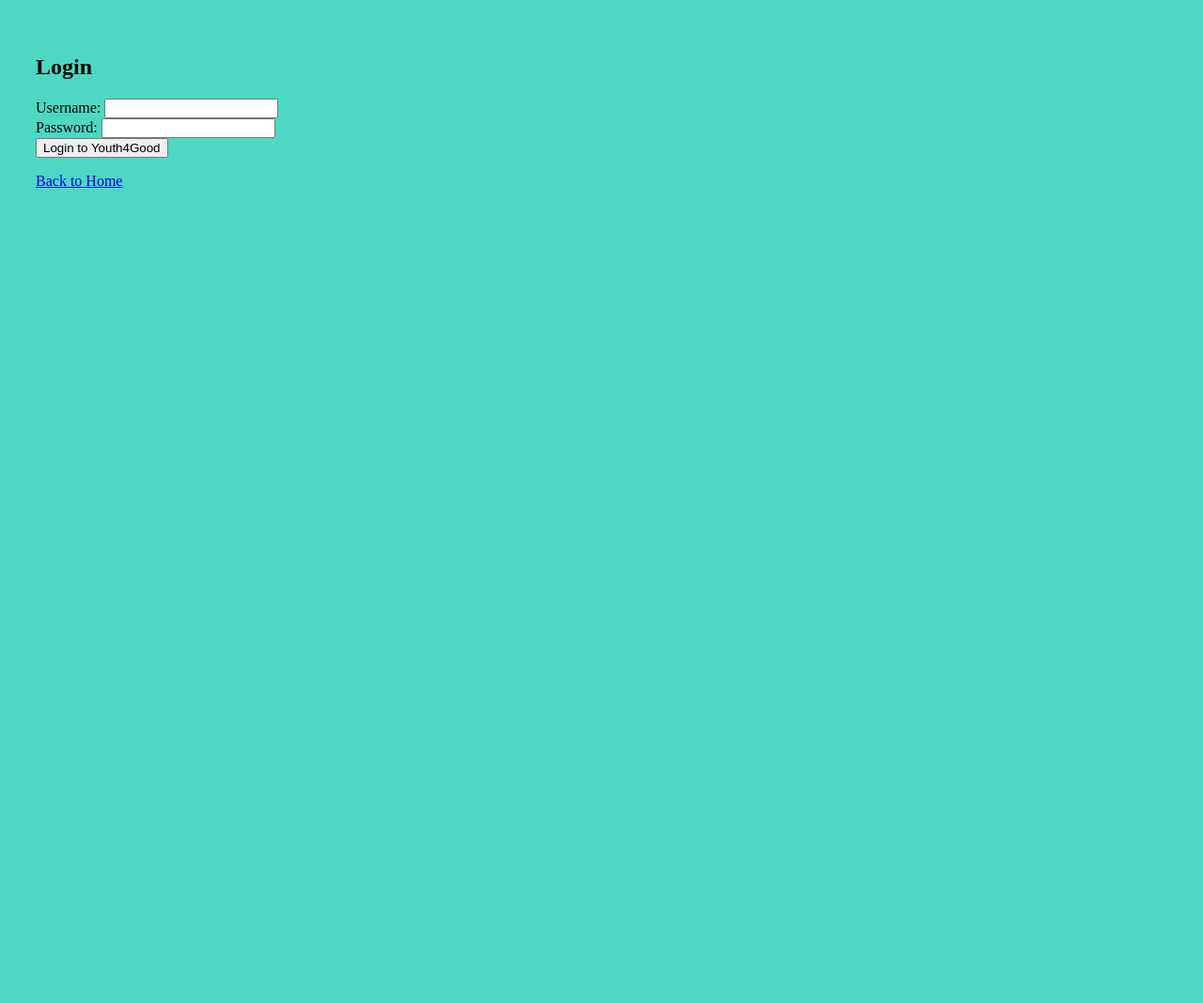
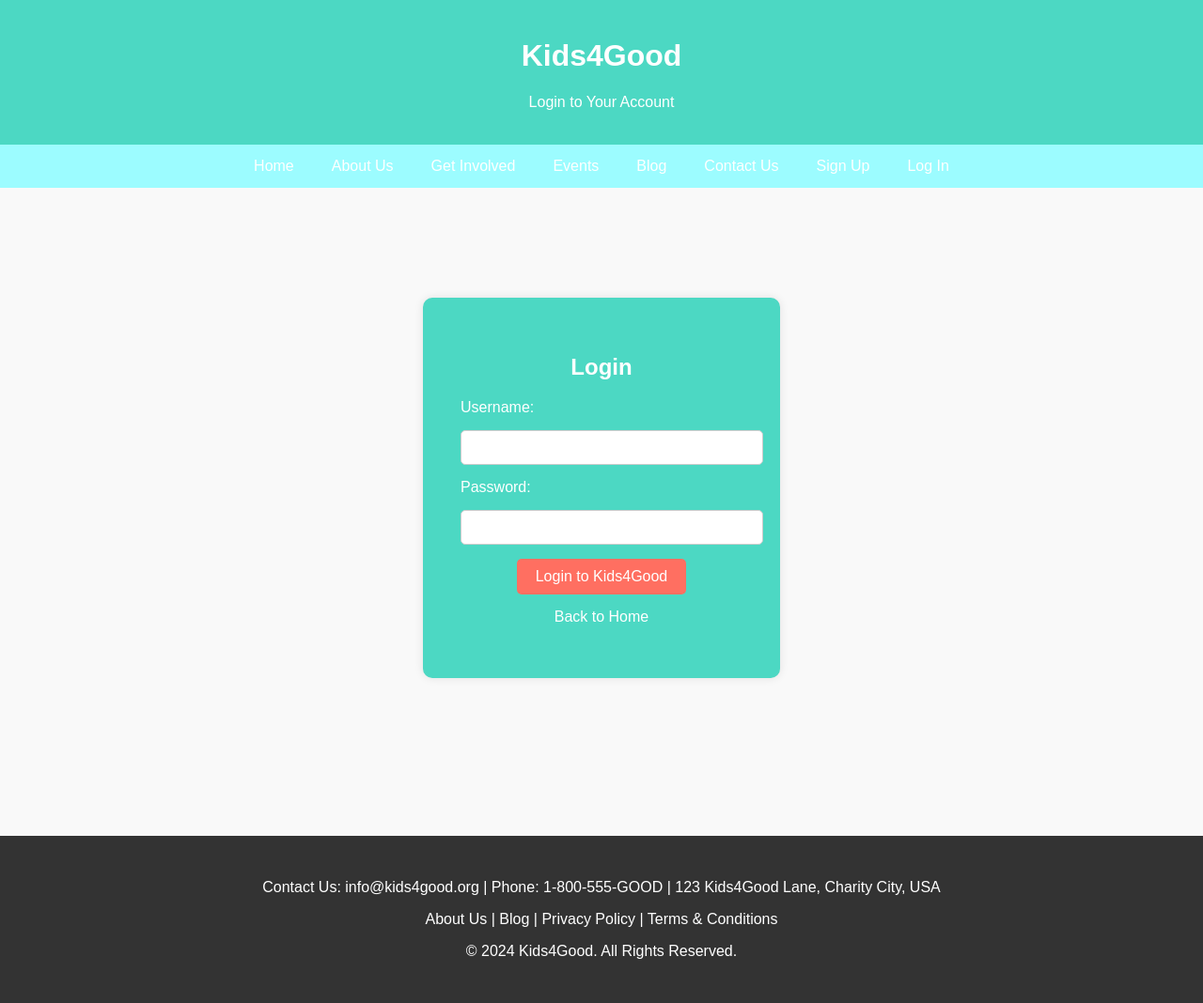
Before and after one commit to noob10293/Youth4Good, a website: page login.html in a window 1280 px wide. Shown: the whole page at 94% size. Before the commit the page ends 800 px from the top, so only its background shows below. Drawn offline with Linux system fonts and the light colour scheme.

Commit message:
bomboclaat

```diff
--- a/login.html
+++ b/login.html
@@ -3,31 +3,145 @@
 <head>
   <meta charset="UTF-8">
   <meta name="viewport" content="width=device-width, initial-scale=1.0">
-  <title>Login</title>
+  <title>Kids4Good | Login</title>
   <style>
-      body{
-      background-color: #4cd8c3;
-      padding: 30px;
+      body {
+          font-family: Arial, sans-serif;
+          margin: 0;
+          padding: 0;
+          background-color: #f9f9f9;
           color: rgb(0, 0, 0);
       }
-      div {
-      text-align:center;
-      width: 20rem;
-      height: 30rem;
+      header {
+          background-color: #4Cd8c3;
+          padding: 20px;
+          color: white;
+          text-align: center;
+      }
+      nav {
+          display: flex;
+          justify-content: center;
+          background-color: #9bfcfffa;
+      }
+      nav a {
+          color: white;
+          padding: 14px 20px;
+          text-decoration: none;
+          text-align: center;
+      }
+      nav a:hover {
+          background-color: #ddd;
+          color: black;
+      }
+      .login-container {
+          display: flex;
+          justify-content: center;
+          align-items: center;
+          height: 80vh;
+      }
+      .login-box {
+          background-color: #4cd8c3;
+          padding: 40px;
+          border-radius: 10px;
+          box-shadow: 0 0 10px rgba(0, 0, 0, 0.1);
+          width: 300px;
+          text-align: center;
+      }
+      .login-box h2 {
+          margin-bottom: 20px;
+      }
+      .login-box label, .login-box input {
+          display: block;
+          width: 100%;
+          margin-bottom: 15px;
+          text-align: left;
+      }
+      .login-box input {
+          padding: 10px;
+          border-radius: 5px;
+          border: 1px solid #ccc;
+      }
+      .login-box button {
+          background-color: #ff6f61;
+          color: white;
+          padding: 10px 20px;
+          border: none;
+          cursor: pointer;
+          border-radius: 5px;
+          font-size: 16px;
+      }
+      .login-box button:hover {
+          background-color: #ff5036;
+      }
+      .login-box p {
+          margin-top: 15px;
+      }
+      .login-box a {
+          color: white;
+          text-decoration: none;
+      }
+      footer {
+          background-color: #333;
+          color: white;
+          text-align: center;
+          padding: 30px;
+          margin-top: 50px;
+      }
+      footer a {
+          color: white;
+          text-decoration: none;
+      }
+      footer a:hover {
+          text-decoration: underline;
       }
   </style>
 </head>
 <body>
+
+    <!-- Header -->
+    <header>
+        <h1>Kids4Good</h1>
+        <p>Login to Your Account</p>
+    </header>
+
+    <!-- Navigation -->
+    <nav>
+      <a href="#">Home</a>
+      <a href="#">About Us</a>
+      <a href="getInvolved.html">Get Involved</a>
+      <a href="#">Events</a>
+      <a href="#">Blog</a>
+      <a href="#">Contact Us</a>
+      <a href ="signup.html">Sign Up</button>
+      <a href = "login.html">Log In</button>
+  </nav>
+
+    <!-- Login Form -->
+    <div class="login-container">
+        <div class="login-box">
             <h2>Login</h2>
             <form action="/login" method="post">
                 <label for="username">Username:</label>
                 <input type="text" id="username" name="username" required>
-    <br>
                 <label for="password">Password:</label>
                 <input type="password" id="password" name="password" required>
-    <br>
-    <button type="submit">Login to Youth4Good</button>
+                <button type="submit">Login to Kids4Good</button>
             </form>
             <p><a href="index.html">Back to Home</a></p>
+        </div>
+    </div>
+
+    <!-- Footer -->
+    <footer>
+        <p>Contact Us: info@kids4good.org | Phone: 1-800-555-GOOD | 123 Kids4Good Lane, Charity City, USA</p>
+        <p>
+            <a href="#">About Us</a> |
+            <a href="#">Blog</a> |
+            <a href="#">Privacy Policy</a> |
+            <a href="#">Terms & Conditions</a>
+        </p>
+        <p>&copy; 2024 Kids4Good. All Rights Reserved.</p>
+    </footer>
+
 </body>
 </html>
```
Also changed, not shown: index.html (+2 -2 lines). Lines whose indentation alone changed are shown as unchanged.
